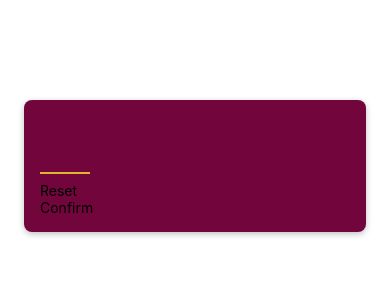
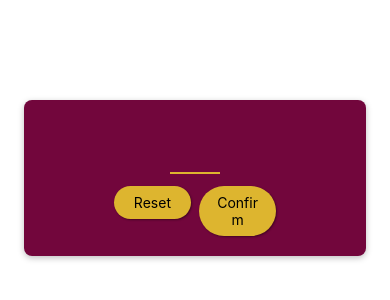
Before and after one commit to ivantrj/rn_guess_the_number, a React Native app: screen / in a window 390 px wide. Shown: the top 300 px of the page. Built offline with nearby package versions, Linux system fonts and the light colour scheme.

Commit message:
improve buttons

```diff
--- a/components/PrimaryButton.js
+++ b/components/PrimaryButton.js
@@ -1,10 +1,34 @@
-import { View, Text } from "react-native";
+import { View, Text, Pressable, StyleSheet } from "react-native";
 import React from "react";
 
 export default function PrimaryButton({ children }) {
   return (
-    <View>
-      <Text>{children}</Text>
-    </View>
+    <Pressable
+      style={({ pressed }) => [pressed && { opacity: 0.7 }]}
+      android_ripple={{ color: "#ddb52f" }}
+    >
+      <View style={styles.buttonContainer}>
+        <Text style={styles.buttonText}>{children}</Text>
+      </View>
+    </Pressable>
   );
 }
+
+const styles = StyleSheet.create({
+  buttonContainer: {
+    backgroundColor: "#ddb52f",
+    paddingVertical: 8,
+    paddingHorizontal: 16,
+    margin: 4,
+    borderRadius: 28,
+    elevation: 3,
+    shadowColor: "black",
+    shadowOffset: { width: 1, height: 1 },
+    shadowRadius: 2,
+    shadowOpacity: 0.4,
+  },
+  buttonText: {
+    // color: "white",
+    textAlign: "center",
+  },
+});
--- a/screens/StartGameScreen.js
+++ b/screens/StartGameScreen.js
@@ -12,14 +12,22 @@
         autoCapitalize="none"
         autoCorrect={false}
       ></TextInput>
-      <PrimaryButton>Reset</PrimaryButton>
-      <PrimaryButton>Confirm</PrimaryButton>
+      <View style={styles.buttonsContainer}>
+        <View style={styles.buttonContainer}>
+          <PrimaryButton>Reset</PrimaryButton>
+        </View>
+        <View style={styles.buttonContainer}>
+          <PrimaryButton>Confirm</PrimaryButton>
+        </View>
+      </View>
     </View>
   );
 }
 
 const styles = StyleSheet.create({
   inputContainer: {
+    justifyContent: "center",
+    alignItems: "center",
     marginTop: 100,
     marginHorizontal: 24,
     padding: 16,
@@ -45,4 +53,10 @@
     fontWeight: "bold",
     textAlign: "center",
   },
+  buttonsContainer: {
+    flexDirection: "row",
+  },
+  buttonContainer: {
+    flex: 1,
+  },
 });
```
